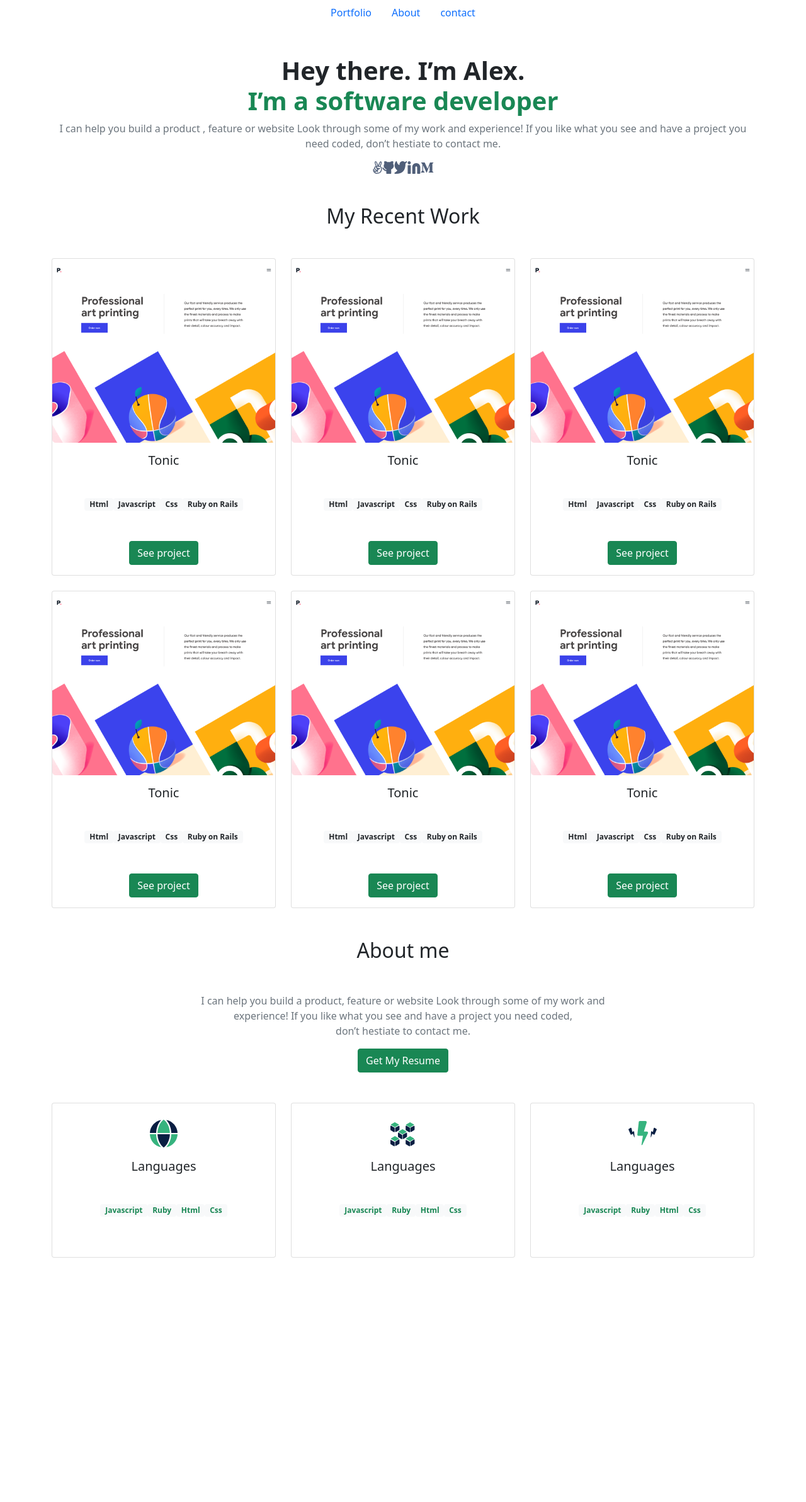
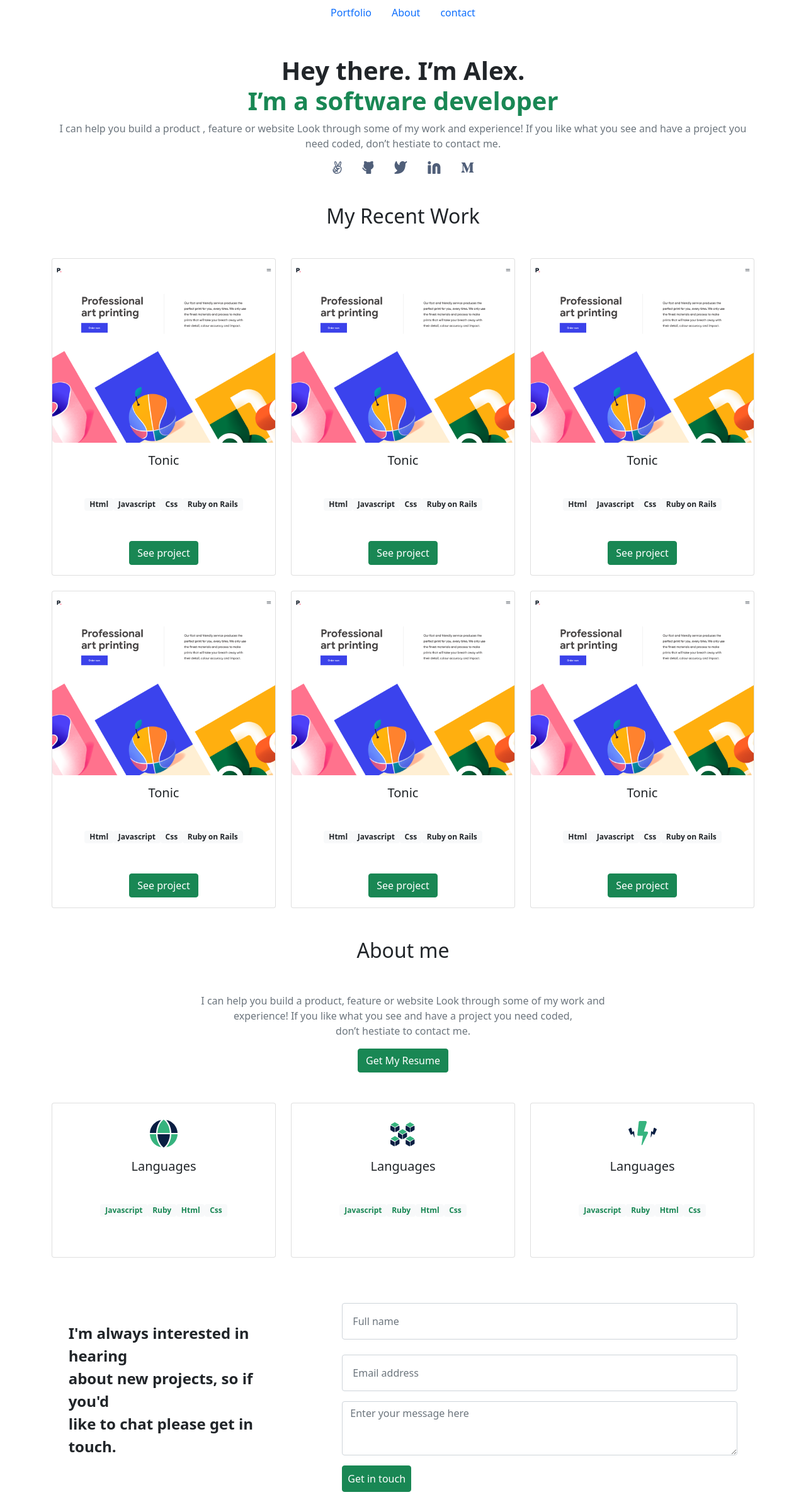
Before and after one commit to Koshao-sys/Bootstrap-Personal-Portfolio, a plain HTML site: page index.html in a window 1280 px wide. Shown: the whole page at 63% size. Before the commit the page ends 1997 px from the top, so only its background shows below. Drawn offline with Linux system fonts and the light colour scheme.

Commit message:
final changes on bootstrap

```diff
--- a/index.html
+++ b/index.html
@@ -8,7 +8,7 @@
     <link rel="stylesheet" href="css/bootstrap.min.css" />
   </head>
   <body>
-    <ul class="nav justify-content-center">
+    <ul class="nav justify-content-center ">
       <li class="nav-item">
         <a class="nav-link active" aria-current="page" href="#">Portfolio</a>
       </li>
@@ -29,12 +29,12 @@
         my work and experience! If you like what you see and have a project you
         need coded, don’t hestiate to contact me.
       </p>
-      <div class="d-flex justify-content-center mx-auto">
-        <img src="images/angellist.svg" alt="" />
-        <img src="images/github.svg" alt="" />
-        <img src="images/twitter.svg" alt="" />
-        <img src="images/Linkedin.svg" alt="" />
-        <img src="images/medium.svg" alt="" />
+      <div class="d-flex justify-content-center">
+        <img class="mx-3" src="images/angellist.svg" alt="" />
+        <img class="mx-3" src="images/github.svg" alt="" />
+        <img class="mx-3" src="images/twitter.svg" alt="" />
+        <img class="mx-3" src="images/Linkedin.svg" alt="" />
+        <img class="mx-3" src="images/medium.svg" alt="" />
       </div>
     </div>
 
@@ -246,20 +246,25 @@
       </div>
     </section>
 
-    <section>
+    <section class="mb-5">
       <div class="container justify-content-center">
         <h2 class="my-5 text-center">About me</h2>
         <p class="text-muted mt-2 text-center">
-          I can help you build a product, feature or website Look through some of my work and<br> experience! If you like what you see and have a project you need coded,<br>don’t hestiate to contact me.
+          I can help you build a product, feature or website Look through some
+          of my work and<br />
+          experience! If you like what you see and have a project you need
+          coded,<br />don’t hestiate to contact me.
         </p>
-        <center><button type="button" class="btn btn-success">Get My Resume</button></center>
+        <center>
+          <button type="button" class="btn btn-success">Get My Resume</button>
+        </center>
       </div>
       <div class="container justify-content-center">
         <div class="row">
           <div class="col-md-4">
             <div class="card text-center justify-content-center mt-5 pt-4">
               <div class="rounded-circle">
-                  <img src="./images/Icon-Langguage.svg" alt="Language Icon">
+                <img src="./images/Icon-Langguage.svg" alt="Language Icon" />
               </div>
               <div class="card-body">
                 <h5 class="card-title text-center">Languages</h5>
@@ -276,7 +281,7 @@
           <div class="col-md-4">
             <div class="card text-center justify-content-center mt-5 pt-4">
               <div class="rounded-circle">
-                  <img src="./images/Icon-Name.svg" alt="Language Icon">
+                <img src="./images/Icon-Name.svg" alt="Language Icon" />
               </div>
               <div class="card-body">
                 <h5 class="card-title text-center">Languages</h5>
@@ -293,7 +298,7 @@
           <div class="col-md-4">
             <div class="card text-center justify-content-center mt-5 pt-4">
               <div class="rounded-circle">
-                  <img src="./images/Iconskills.svg" alt="Language Icon">
+                <img src="./images/Iconskills.svg" alt="Language Icon" />
               </div>
               <div class="card-body">
                 <h5 class="card-title text-center">Languages</h5>
@@ -306,8 +311,47 @@
               </div>
             </div>
           </div>
-
         </div>
+      </div>
+    </section>
+    <section>
+      <div class="row justify-content-center align-items-center">
+        <div class="col-md-4">
+          <p class="ms-5 text-md-start text-lead fs-4 fw-bold">
+            I'm always interested in hearing <br> about new projects, so if you'd <br>
+            like to chat please get in touch.
+          </p>
+        </div>
+        <form action="" class="mx-5 col-md-6">
+          <div class="mb-3">
+            <input
+              type="email"
+              class="form-control mt-4 p-3"
+              id="exampleFormControlInput1"
+              placeholder="Full name"
+              required
+            />
+            <input
+              type="email"
+              class="form-control mt-4 p-3"
+              id="exampleFormControlInput1"
+              placeholder="Email address"
+              required
+            />
+          </div>
+          <div class="mb-3">
+            <textarea
+              class="form-control"
+              id="exampleFormControlTextarea1"
+              rows="3"
+              placeholder="Enter your message here"
+              required
+            ></textarea>
+          </div>
+          <button type="submit" class="btn btn-success mb-3 p-2">
+            Get in touch
+          </button>
+        </form>
       </div>
     </section>
 
```
